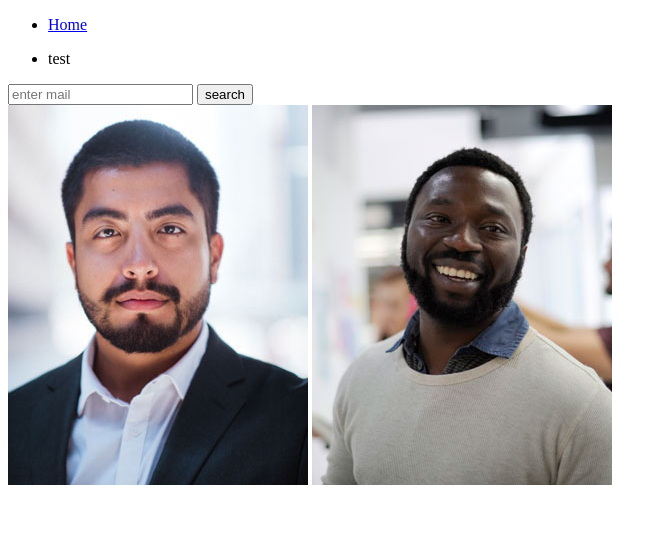
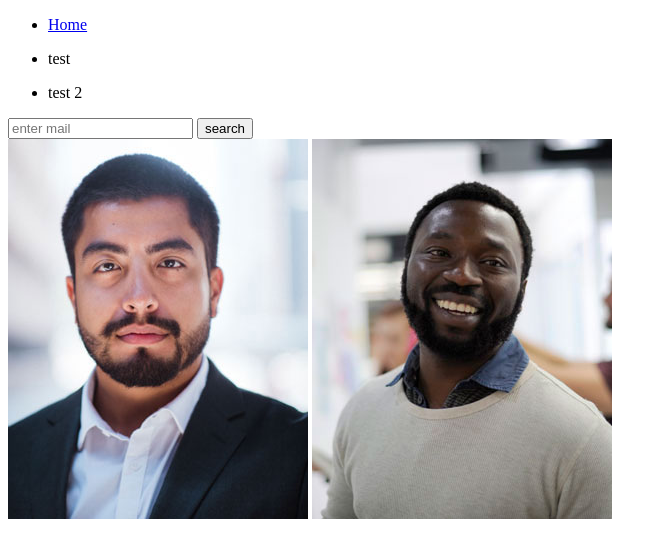
Before and after one commit to daongo102/DemoGit, a plain HTML site: page index.html in a window 1280 px wide. Shown: the whole page, without its empty margins (0-667 px from the left). Drawn offline with Linux system fonts and the light colour scheme.

Commit message:
thêm menu

```diff
--- a/index.html
+++ b/index.html
@@ -14,6 +14,9 @@
         <ul>
             <li>test</li>
         </ul>
+        <ul>
+            <li>test 2</li>
+        </ul>
         <form action="">
             <input type="text" placeholder="enter mail">
             <button>search</button>
```
